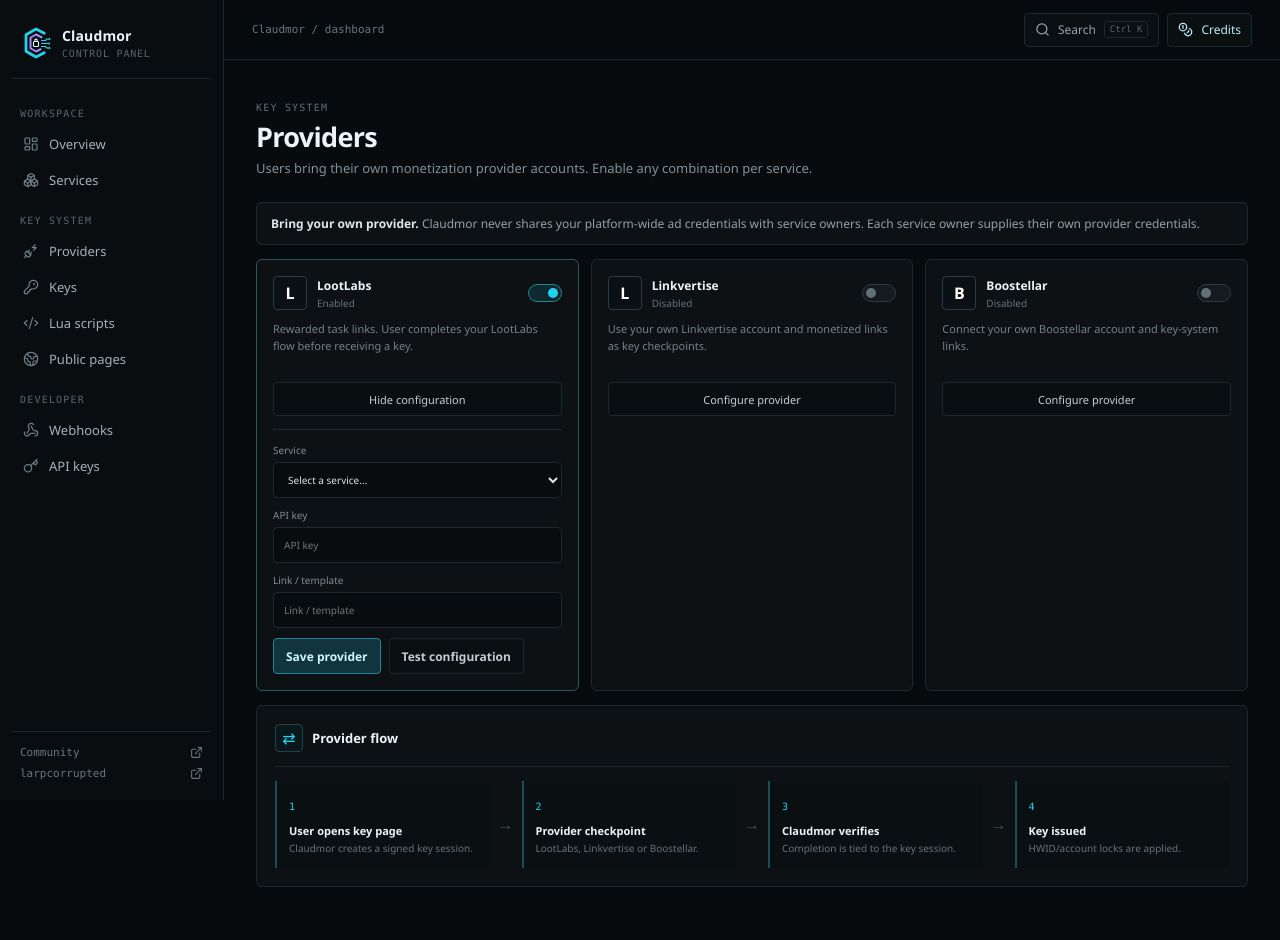
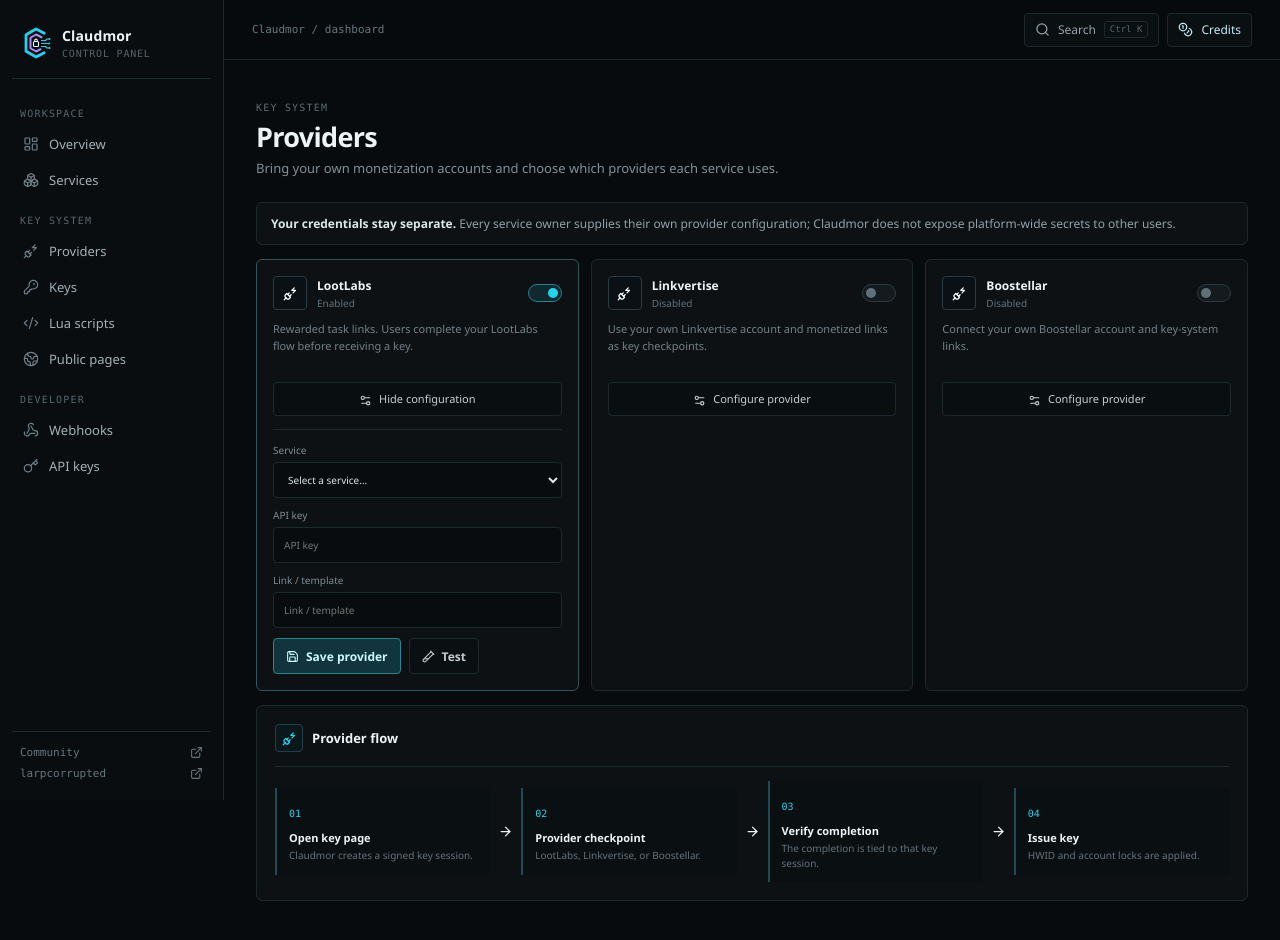
Before and after one commit to KryptIT/Cluadmor, a Next.js app: page /dashboard/providers in a window 1280 px wide. Shown: the top 940 px of the page. Built offline with nearby package versions, Linux system fonts and the light colour scheme.

Commit message:
Use Lucide provider controls and simplify flow

```diff
--- a/app/dashboard/providers/page.tsx
+++ b/app/dashboard/providers/page.tsx
@@ -1,9 +1,18 @@
 "use client";
 
 import { useState } from "react";
+import {
+  ArrowRight,
+  KeyRound,
+  PlugZap,
+  Save,
+  Settings2,
+  ShieldCheck,
+  TestTube2
+} from "lucide-react";
 
 const initial = [
-  { id: "lootlabs", name: "LootLabs", color: "purple", description: "Rewarded task links. User completes your LootLabs flow before receiving a key.", fields: ["API key", "Link / template"] },
+  { id: "lootlabs", name: "LootLabs", color: "purple", description: "Rewarded task links. Users complete your LootLabs flow before receiving a key.", fields: ["API key", "Link / template"] },
   { id: "linkvertise", name: "Linkvertise", color: "blue", description: "Use your own Linkvertise account and monetized links as key checkpoints.", fields: ["Publisher ID", "API key / secret", "Link template"] },
   { id: "boostellar", name: "Boostellar", color: "orange", description: "Connect your own Boostellar account and key-system links.", fields: ["API key / secret", "Link / template"] }
 ];
@@ -15,17 +24,17 @@
   return (
     <>
       <div className="pageHead">
-        <div><span className="muted">KEY SYSTEM</span><h1>Providers</h1><p>Users bring their own monetization provider accounts. Enable any combination per service.</p></div>
+        <div><span className="muted">Key system</span><h1>Providers</h1><p>Bring your own monetization accounts and choose which providers each service uses.</p></div>
       </div>
 
-      <div className="notice"><strong>Bring your own provider.</strong> Claudmor never shares your platform-wide ad credentials with service owners. Each service owner supplies their own provider credentials.</div>
+      <div className="notice"><strong>Your credentials stay separate.</strong> Every service owner supplies their own provider configuration; Claudmor does not expose platform-wide secrets to other users.</div>
 
       <div className="providerGrid">
         {initial.map(p => (
           <section key={p.id} className={"providerCard " + (enabled[p.id] ? "enabled" : "")}>
             <div className="providerHead">
               <div className="providerIdentity">
-                <span className={"providerLogo " + p.color}>{p.name.slice(0,1)}</span>
+                <span className={"providerLogo " + p.color}><PlugZap size={15}/></span>
                 <div><strong>{p.name}</strong><small>{enabled[p.id] ? "Enabled" : "Disabled"}</small></div>
               </div>
               <label className="switch">
@@ -35,6 +44,7 @@
             </div>
             <p>{p.description}</p>
             <button className="providerConfigure" onClick={() => setOpen(open === p.id ? null : p.id)}>
+              <Settings2 size={13} style={{verticalAlign:"middle",marginRight:7}}/>
               {open === p.id ? "Hide configuration" : "Configure provider"}
             </button>
             {open === p.id && (
@@ -43,7 +53,10 @@
                 {p.fields.map((field, i) => (
                   <label key={field}>{field}<input className="input" type={i === 1 || field.toLowerCase().includes("key") || field.toLowerCase().includes("secret") ? "password" : "text"} placeholder={field} /></label>
                 ))}
-                <div className="row"><button className="primaryBtn">Save provider</button><button className="secondaryBtn">Test configuration</button></div>
+                <div className="row">
+                  <button className="primaryBtn"><Save size={13}/> Save provider</button>
+                  <button className="secondaryBtn"><TestTube2 size={13}/> Test</button>
+                </div>
               </div>
             )}
           </section>
@@ -51,15 +64,15 @@
       </div>
 
       <section className="panelCard">
-        <div className="panelTitle"><div><span className="iconBox">⇄</span><strong>Provider flow</strong></div></div>
+        <div className="panelTitle"><div><span className="iconBox"><PlugZap size={15}/></span><strong>Provider flow</strong></div></div>
         <div className="flowRow">
-          <div><span>1</span><strong>User opens key page</strong><small>Claudmor creates a signed key session.</small></div>
-          <b>→</b>
-          <div><span>2</span><strong>Provider checkpoint</strong><small>LootLabs, Linkvertise or Boostellar.</small></div>
-          <b>→</b>
-          <div><span>3</span><strong>Claudmor verifies</strong><small>Completion is tied to the key session.</small></div>
-          <b>→</b>
-          <div><span>4</span><strong>Key issued</strong><small>HWID/account locks are applied.</small></div>
+          <div><span>01</span><strong>Open key page</strong><small>Claudmor creates a signed key session.</small></div>
+          <ArrowRight size={15}/>
+          <div><span>02</span><strong>Provider checkpoint</strong><small>LootLabs, Linkvertise, or Boostellar.</small></div>
+          <ArrowRight size={15}/>
+          <div><span>03</span><strong>Verify completion</strong><small>The completion is tied to that key session.</small></div>
+          <ArrowRight size={15}/>
+          <div><span>04</span><strong>Issue key</strong><small>HWID and account locks are applied.</small></div>
         </div>
       </section>
     </>
```
